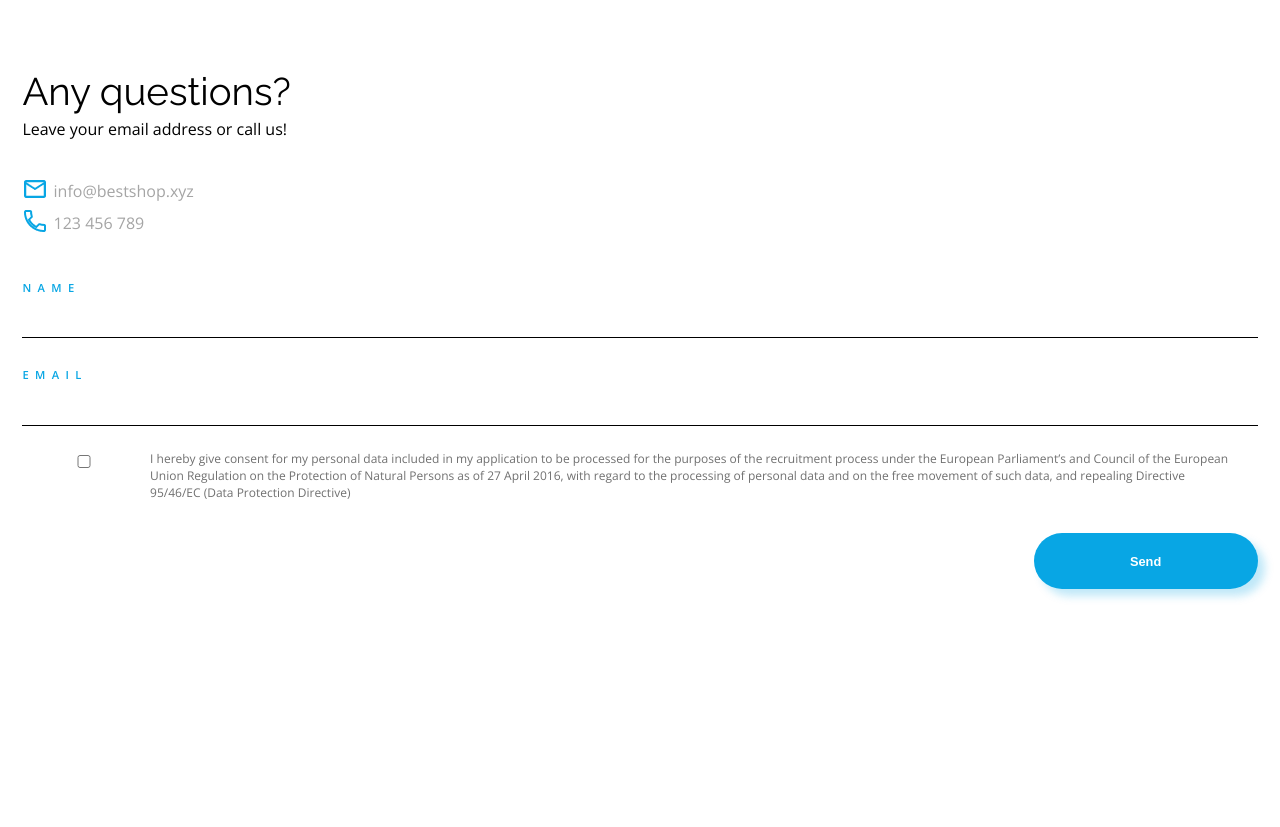
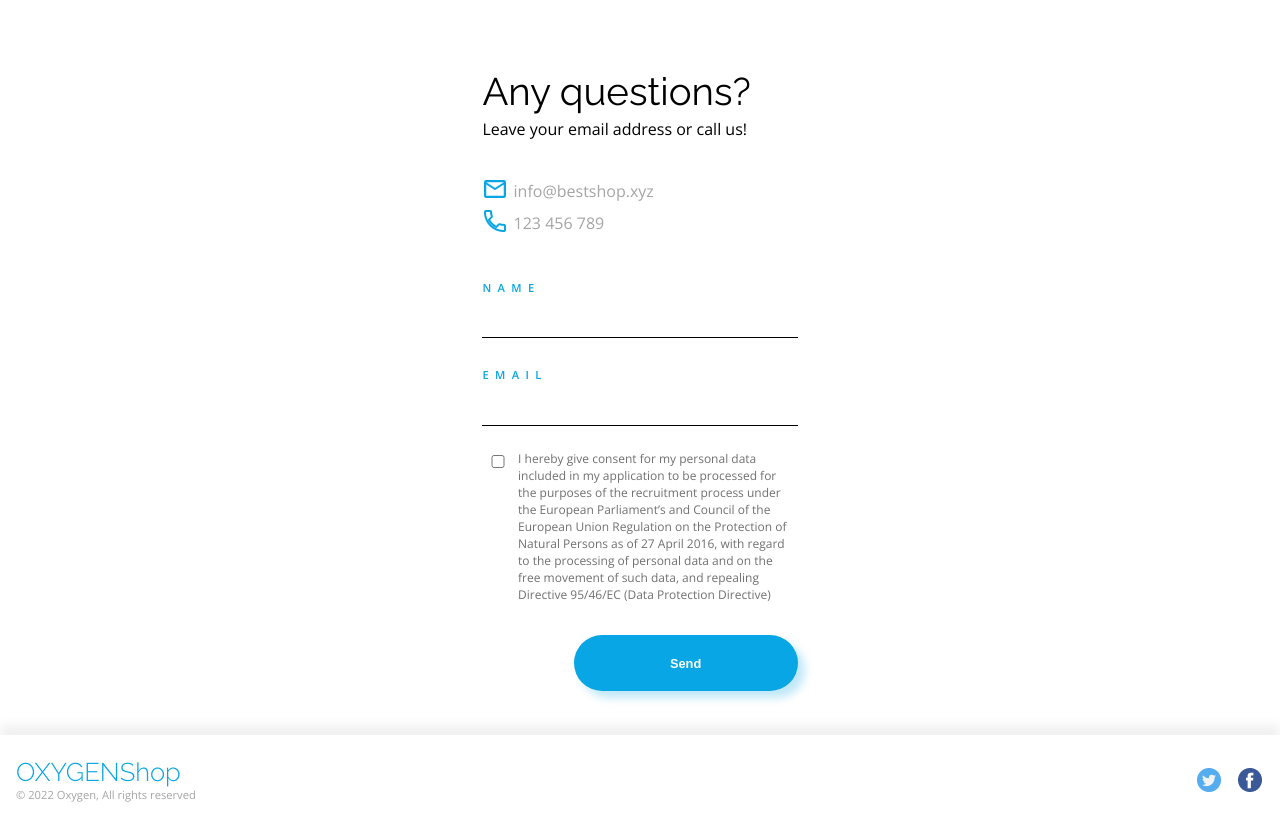
Before and after one commit to AntonioMangado/Proyecto-1_HMTL-CSS, a website: page index.html in a window 1280 px wide. Shown: the part 4332-5159 px from the top of the page. Before the commit the page ends 4965 px from the top, so only its background shows below. Drawn offline with nearby package versions, Linux system fonts and the light colour scheme.

Commit message:
ADD/ footer done

```diff
--- a/index.html
+++ b/index.html
@@ -168,12 +168,17 @@
 
             </form>
         </section>
+    </main>
 
-
-    </main>
     <footer>
-        <section class="copyright"></section>
-        <section class="socials"></section>
+        <section class="copyright">
+            <h3 class="copyright__title">OXYGENShop</h3>
+            <p class="copyright__disclaimer">© 2022 Oxygen, All rights reserved</p>
+        </section>
+        <section class="socials">
+            <img class="socials__icon twitter" src="./assets/twitter-icon.png" alt="">
+            <img class="socials__icon facebook" src="./assets/facebook-icon.png" alt="">
+        </section>
     </footer>
 </body>
 </html>
--- a/input.scss
+++ b/input.scss
@@ -366,6 +366,8 @@ body {
 /* CONTACT SECTION */
 .contact {
     padding: 0 1.4rem;
+    width: 22.5rem;
+    margin: 0 auto;
 
     &__title {
         font-family: $title-font;
@@ -442,6 +444,42 @@ body {
             margin-bottom: 2.75rem;
         }
     }
+}
 
+/* FOOTER */
+footer {
+    box-shadow: 0px -10px 10px rgba(0, 0, 0, 0.059);
+    padding: 1.4rem 1rem;
+    position: relative;
 
+    .copyright, .socials {
+        display: inline-block;
+    }
+
+    .copyright {
+        width: 60%;
+
+        &__title {
+            font-family: $title-font;
+            font-size: 1.6rem;
+            font-weight: 300;
+            color: #08A6E4;
+        }
+
+        &__disclaimer {
+            font-size: 0.7rem;
+            font-weight: 400;
+            color: #a5a5a5;
+        }
+    }
+
+    .socials {
+        position: absolute;
+        right: 18px;
+        top: 33px;
+
+        .twitter {
+            margin-right: 0.8rem;
+        }
+    }
 }
```
Also changed, not shown: assets/facebook-icon.png (added), assets/twitter-icon.png (added), styles/input.css, 1 other file.
